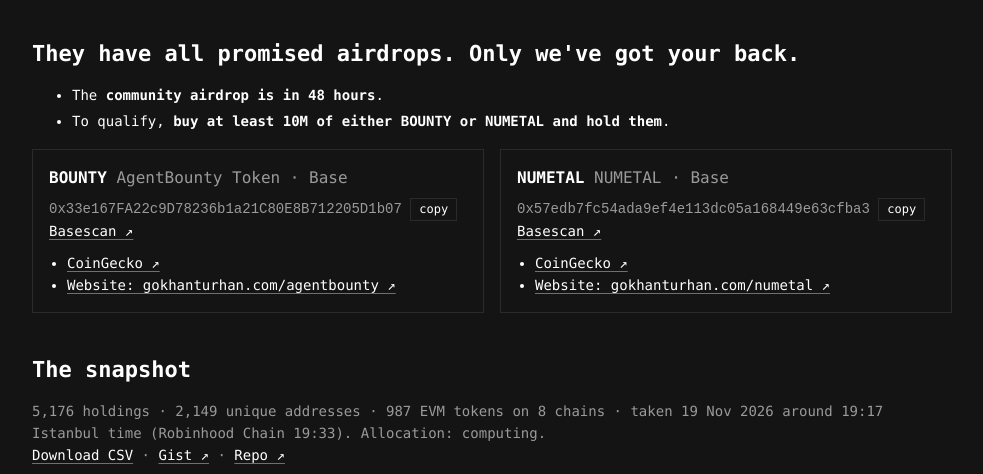
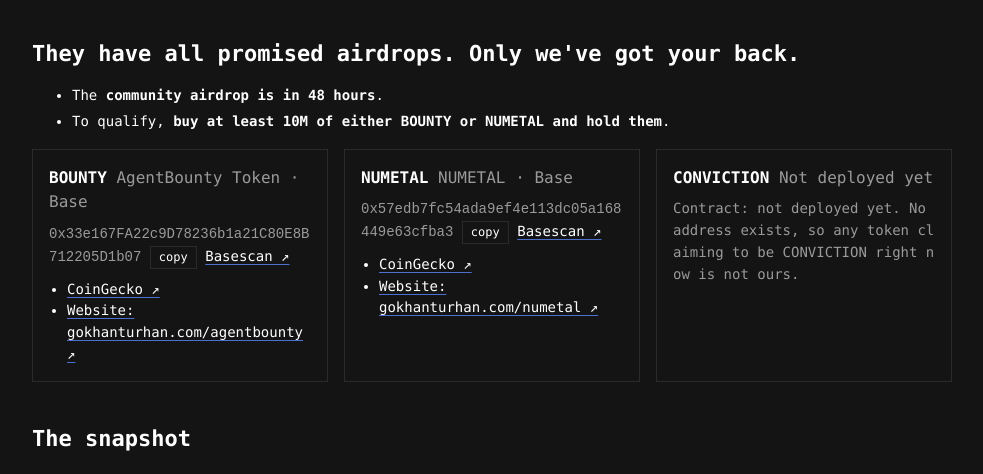
Before and after one commit to avalidurl/coins-airdrop, a plain HTML site: page docs/index.html in a window 1280 px wide. Shown: the part 260-734 px from the top of the page, without its empty margins (148-1131 px from the left). Drawn offline with Linux system fonts and the light colour scheme.

Commit message:
Add CONVICTION (not deployed yet)

```diff
--- a/docs/index.html
+++ b/docs/index.html
@@ -43,6 +43,10 @@ footer{margin-top:48px;padding-top:16px;border-top:1px solid var(--faint);color:
   <div class="addr"><code id="c1">0x57edb7fc54ada9ef4e113dc05a168449e63cfba3</code> <button class="copy" data-copy="0x57edb7fc54ada9ef4e113dc05a168449e63cfba3">copy</button> <a href="https://basescan.org/token/0x57edb7fc54ada9ef4e113dc05a168449e63cfba3" target="_blank" rel="noopener">Basescan ↗</a></div>
   <ul><li><a href="https://www.coingecko.com/en/coins/numetal" target="_blank" rel="noopener">CoinGecko ↗</a></li><li><a href="https://gokhanturhan.com/numetal/" target="_blank" rel="noopener">Website: gokhanturhan.com/numetal ↗</a></li></ul>
 </section>
+<section class="tok">
+  <h3>CONVICTION <span class="dim">Not deployed yet</span></h3>
+  <div class="addr"><span class="dim">Contract: not deployed yet. No address exists, so any token claiming to be CONVICTION right now is not ours.</span></div>
+</section>
 </div>
 
 <h2>The snapshot</h2>
```
Also changed, not shown: 1 other file.
